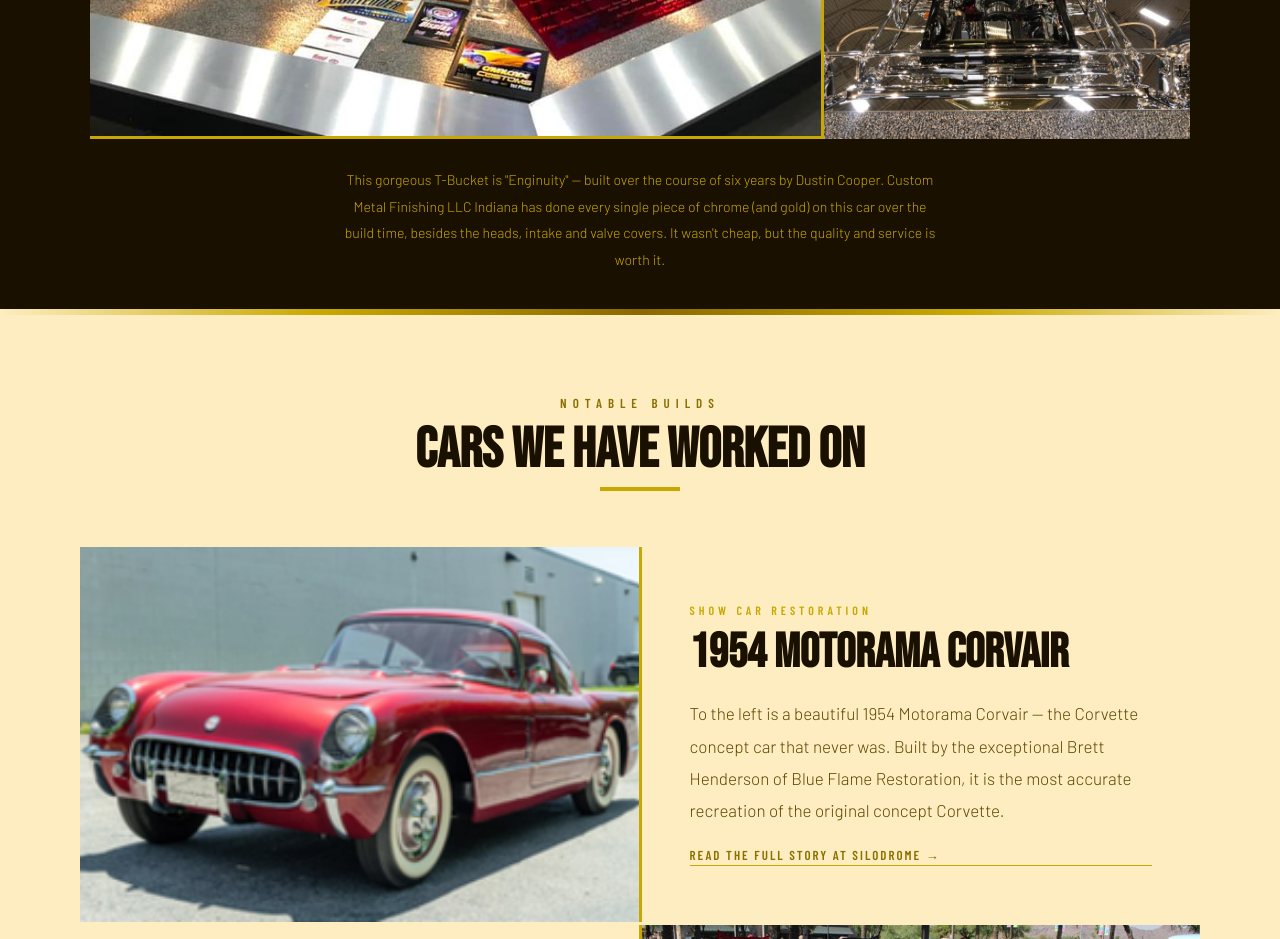
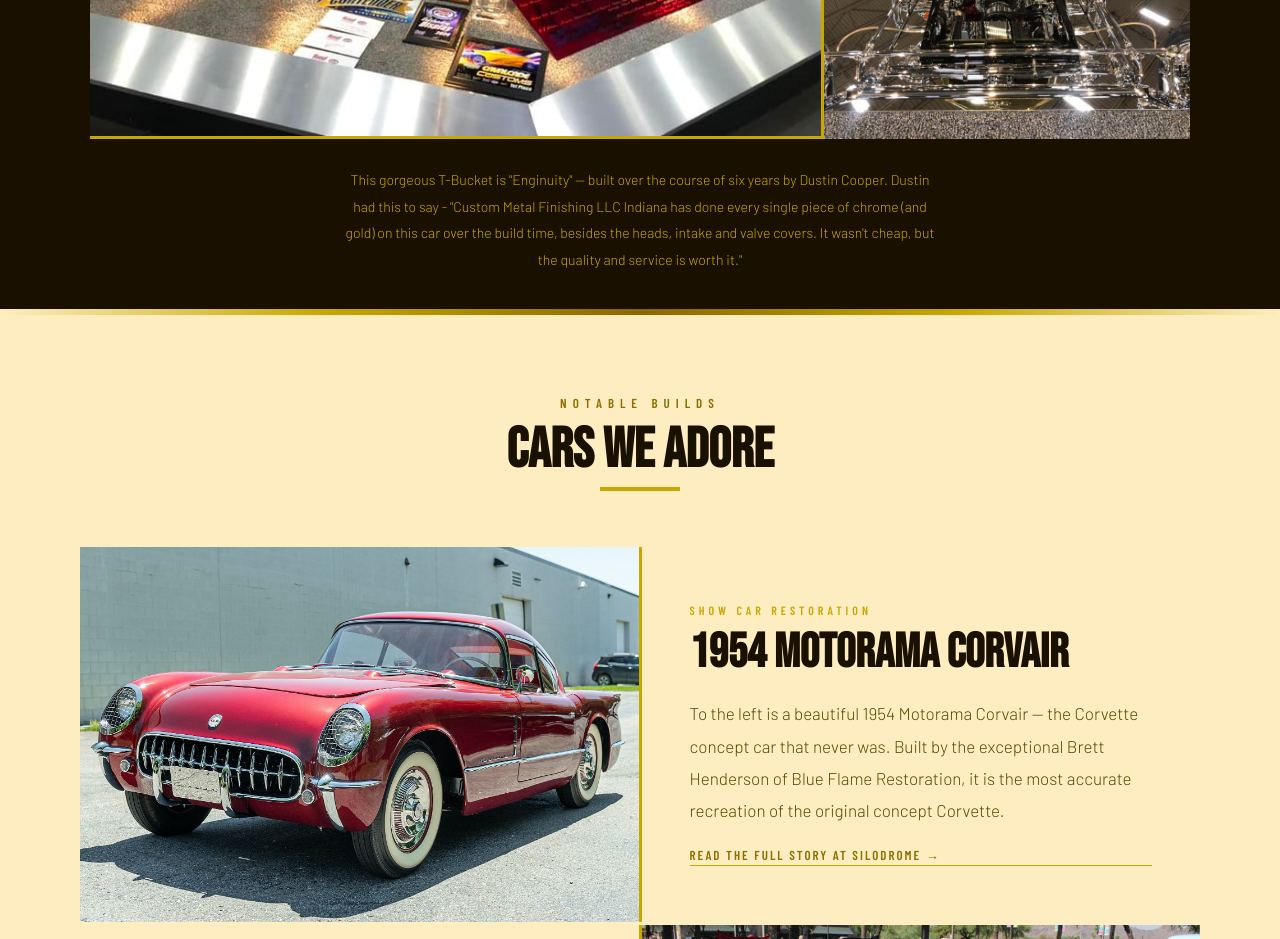
Before and after one commit to Legelid/CMF-Indiana, a React (Vite) app: page /our-work in a window 1280 px wide. Shown: the part 900-1839 px from the top of the page. Built offline with nearby package versions, Linux system fonts and the light colour scheme.

Commit message:
CMF Indiana Website V2.0 - Final Build (Edited some wording and blurry photos)

```diff
--- a/src/pages/OurWork/OurWork.jsx
+++ b/src/pages/OurWork/OurWork.jsx
@@ -98,7 +98,9 @@ export default function OurWork() {
             </div>
           )}
           <p className="ow-tbucket__caption">
-            This gorgeous T-Bucket is "Enginuity" — built over the course of six years by Dustin Cooper. Custom Metal Finishing LLC Indiana has done every single piece of chrome (and gold) on this car over the build time, besides the heads, intake and valve covers. It wasn't cheap, but the quality and service is worth it.
+            This gorgeous T-Bucket is "Enginuity" — built over the course of six years by Dustin Cooper.
+
+              Dustin had this to say - "Custom Metal Finishing LLC Indiana has done every single piece of chrome (and gold) on this car over the build time, besides the heads, intake and valve covers. It wasn't cheap, but the quality and service is worth it."
           </p>
         </div>
       </section>
@@ -108,7 +110,7 @@ export default function OurWork() {
       {/* ── Section 3B: Notable Builds ────────────────── */}
       <section className="ow-notable">
         <p className="ow-section__eyebrow">Notable Builds</p>
-        <h2 className="ow-section__title">Cars We Have Worked On</h2>
+        <h2 className="ow-section__title">Cars We Adore</h2>
         <span className="ow-section__rule" />
         {notableBuilds.map((build) => (
           <div key={build.id} className={`ow-notable__row ow-notable__row--${build.photoSide}`}>
```
Also changed, not shown: public/images/our-work/1954 Motorama Corvair Corvette.png.
